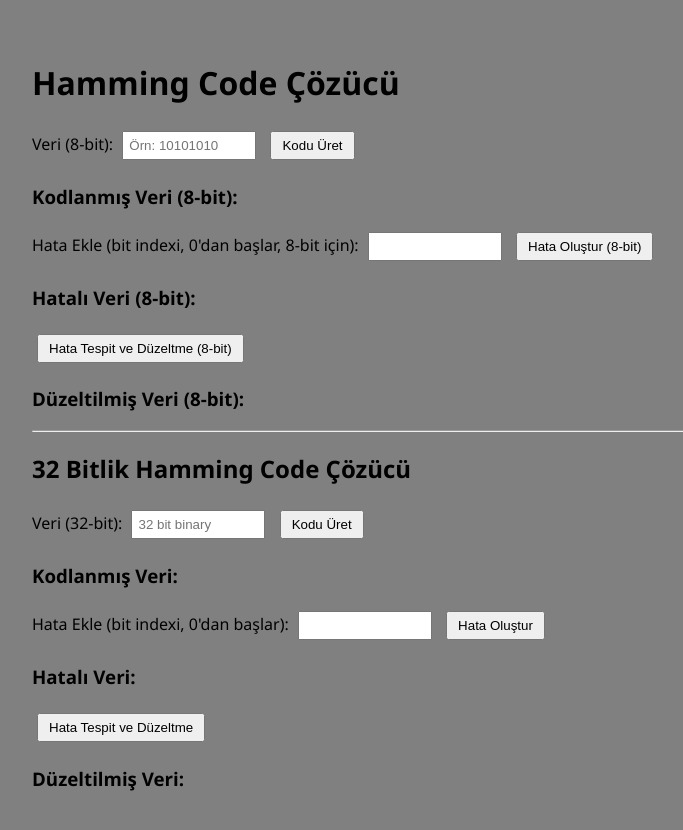
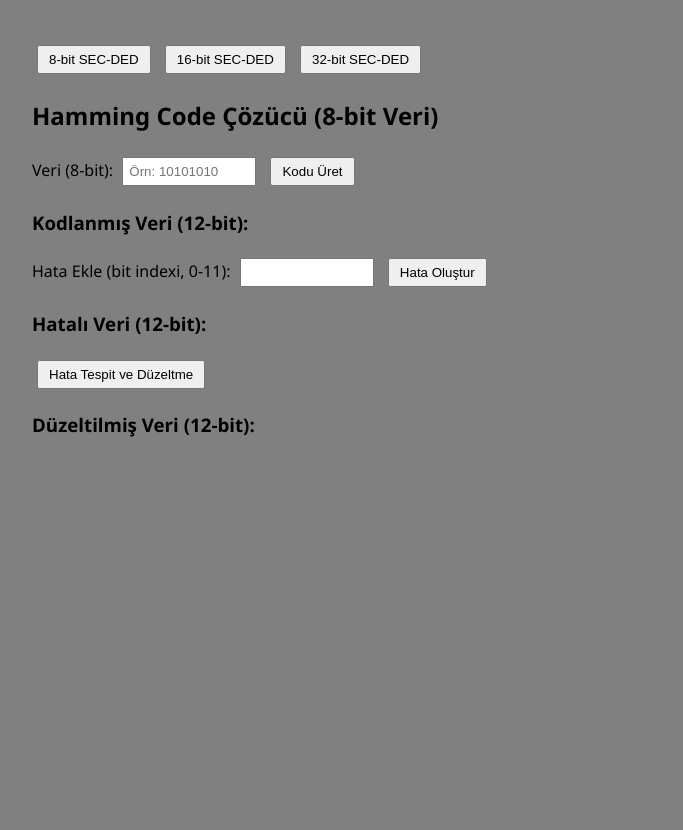
Before and after one commit to ozay-mehmet/Haming-Code, a plain HTML site: page index.html in a window 1280 px wide. Shown: the whole page, without its empty margins (8-691 px from the left). After the commit the page ends 800 px from the top, so only its background shows below. Drawn offline with Linux system fonts and the light colour scheme.

Commit message:
8, 16 ve 32 bitlik veri için düzenleme yapıldı

```diff
--- a/index.html
+++ b/index.html
@@ -6,46 +6,80 @@
     <link rel="stylesheet" href="style.css">
 </head>
 <body>
-    <h1>Hamming Code Çözücü</h1>
+    <nav>
+        <button id="btn-nav-8bit" onclick="showSection('section-8bit')" class="active">8-bit SEC-DED</button>
+        <button id="btn-nav-16bit" onclick="showSection('section-16bit')">16-bit SEC-DED</button>
+        <button id="btn-nav-32bit" onclick="showSection('section-32bit')">32-bit SEC-DED</button>
+    </nav>
+
+    <!-- 8-bit veri -->
+    <div id="section-8bit" class="content-section">
+        <h2>Hamming Code Çözücü (8-bit Veri)</h2>
 
         <label for="dataInput">Veri (8-bit):</label>
         <input type="text" id="dataInput" maxlength="8" placeholder="Örn: 10101010">
         <button onclick="encodeData()">Kodu Üret</button>
 
-    <h3>Kodlanmış Veri (8-bit):</h3>
+        <h3>Kodlanmış Veri (12-bit):</h3>
         <p id="encodedOutput"></p>
 
-    <label for="errorBit">Hata Ekle (bit indexi, 0'dan başlar, 8-bit için):</label>
+        <label for="errorBit">Hata Ekle (bit indexi, 0-11):</label>
         <input type="number" id="errorBit" min="0" max="11">
-    <button onclick="introduceError()">Hata Oluştur (8-bit)</button>
+        <button onclick="introduceError()">Hata Oluştur</button>
 
-    <h3>Hatalı Veri (8-bit):</h3>
+        <h3>Hatalı Veri (12-bit):</h3>
         <p id="corruptedOutput"></p>
 
-    <button onclick="detectAndFix()">Hata Tespit ve Düzeltme (8-bit)</button>
-    <h3>Düzeltilmiş Veri (8-bit):</h3>
+        <button onclick="detectAndFix()">Hata Tespit ve Düzeltme</button>
+        <h3>Düzeltilmiş Veri (12-bit):</h3>
         <p id="correctedOutput"></p>
+    </div>
 
-    <hr>
-    <h2>32 Bitlik Hamming Code Çözücü</h2>
+    <!-- 16-bit veri -->
+    <div id="section-16bit" class="content-section" style="display:none;">
+        <h2>Hamming SEC-DED Çözücü (16-bit Veri)</h2>
+
+        <label for="dataInput16">Veri (16-bit):</label>
+        <input type="text" id="dataInput16" maxlength="16" placeholder="16 bit binary">
+        <button onclick="encodeData16()">Kodu Üret</button>
+
+        <h3>Kodlanmış Veri (22-bit):</h3>
+        <p id="encodedOutput16"></p>
+
+        <label for="errorBit16">Hata Ekle (bit indexi, 0-21):</label>
+        <input type="number" id="errorBit16" min="0" max="21">
+        <button onclick="introduceError16()">Hata Oluştur</button>
+
+        <h3>Hatalı Veri (22-bit):</h3>
+        <p id="corruptedOutput16"></p>
+
+        <button onclick="detectAndFix16()">Hata Tespit ve Düzeltme</button>
+        <h3>Düzeltilmiş Veri (22-bit):</h3>
+        <p id="correctedOutput16"></p>
+    </div>
+
+    <!-- 32-bit veri -->
+    <div id="section-32bit" class="content-section" style="display:none;">
+        <h2>Hamming SEC-DED Çözücü (32-bit Veri)</h2>
 
         <label for="dataInput32">Veri (32-bit):</label>
         <input type="text" id="dataInput32" maxlength="32" placeholder="32 bit binary">
         <button onclick="encodeData32()">Kodu Üret</button>
 
-    <h3>Kodlanmış Veri:</h3>
+        <h3>Kodlanmış Veri (39-bit):</h3>
         <p id="encodedOutput32"></p>
 
-    <label for="errorBit32">Hata Ekle (bit indexi, 0'dan başlar):</label>
+        <label for="errorBit32">Hata Ekle (bit indexi, 0-38):</label>
         <input type="number" id="errorBit32" min="0" max="38">
         <button onclick="introduceError32()">Hata Oluştur</button>
 
-    <h3>Hatalı Veri:</h3>
+        <h3>Hatalı Veri (39-bit):</h3>
         <p id="corruptedOutput32"></p>
 
         <button onclick="detectAndFix32()">Hata Tespit ve Düzeltme</button>
-    <h3>Düzeltilmiş Veri:</h3>
+        <h3>Düzeltilmiş Veri (39-bit):</h3>
         <p id="correctedOutput32"></p>
+    </div>
 
     <script src="script.js"></script>
 </body>
```
Also changed, not shown: 1 other file. Lines whose indentation alone changed are shown as unchanged.
